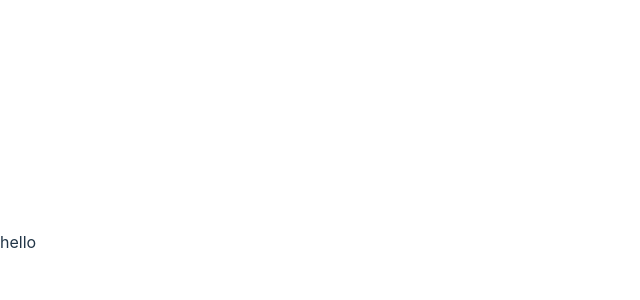
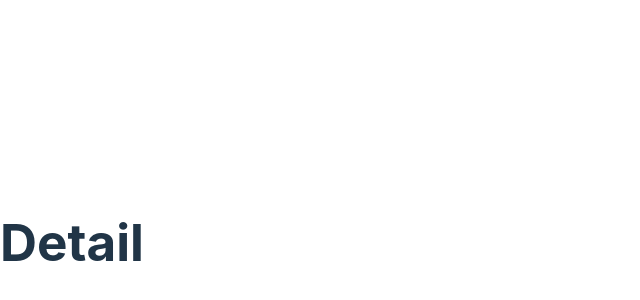
Before and after one commit to Leemihyun/CRUD_test, a React (Vite) app: page /1 in a window 1280 px wide. Shown: the part 158-458 px from the top of the page, without its empty margins (0-640 px from the left). Built offline with nearby package versions, Linux system fonts and the light colour scheme.

Commit message:
React Router Dom 설정

```diff
--- a/package.json
+++ b/package.json
@@ -13,7 +13,8 @@
     "@tanstack/react-query": "^4.33.0",
     "@tanstack/react-query-devtools": "^4.33.0",
     "react": "^18.2.0",
-    "react-dom": "^18.2.0"
+    "react-dom": "^18.2.0",
+    "react-router-dom": "^6.15.0"
   },
   "devDependencies": {
     "@types/react": "^18.2.15",
--- a/src/App.tsx
+++ b/src/App.tsx
@@ -1,12 +1,10 @@
-import React from 'react';
 import ReactQueryWrapper from "./Provider";
+import Router from "./Router.tsx";
 
 const App = () => {
     return (
         <ReactQueryWrapper>
-            <div>
-                hello
-            </div>
+            <Router />
         </ReactQueryWrapper>
     );
 };
--- /dev/null
+++ b/src/Router.tsx
@@ -0,0 +1,16 @@
+import {BrowserRouter, Route, Routes} from "react-router-dom";
+import PostListView from "./pages/PostListView.tsx";
+import PostDetailView from "./pages/PostDetailView.tsx";
+
+const Router = () =>{
+    return(
+        <BrowserRouter>
+            <Routes>
+                <Route path={'/'} element={<PostListView />} />
+                <Route path={'/:id'} element={<PostDetailView />} />
+            </Routes>
+        </BrowserRouter>
+    )
+}
+
+export default Router;
--- /dev/null
+++ b/src/pages/PostDetailView.tsx
@@ -0,0 +1,10 @@
+
+const PostDetailView = () => {
+    return (
+        <div>
+            <h1>Detail</h1>
+        </div>
+    );
+};
+
+export default PostDetailView;
--- /dev/null
+++ b/src/pages/PostListView.tsx
@@ -0,0 +1,10 @@
+
+const PostListView = () => {
+    return (
+        <div>
+            <h1>List</h1>
+        </div>
+    );
+};
+
+export default PostListView;
```
Also changed, not shown: 1 other file (tests, documents, lock files or other folders).
